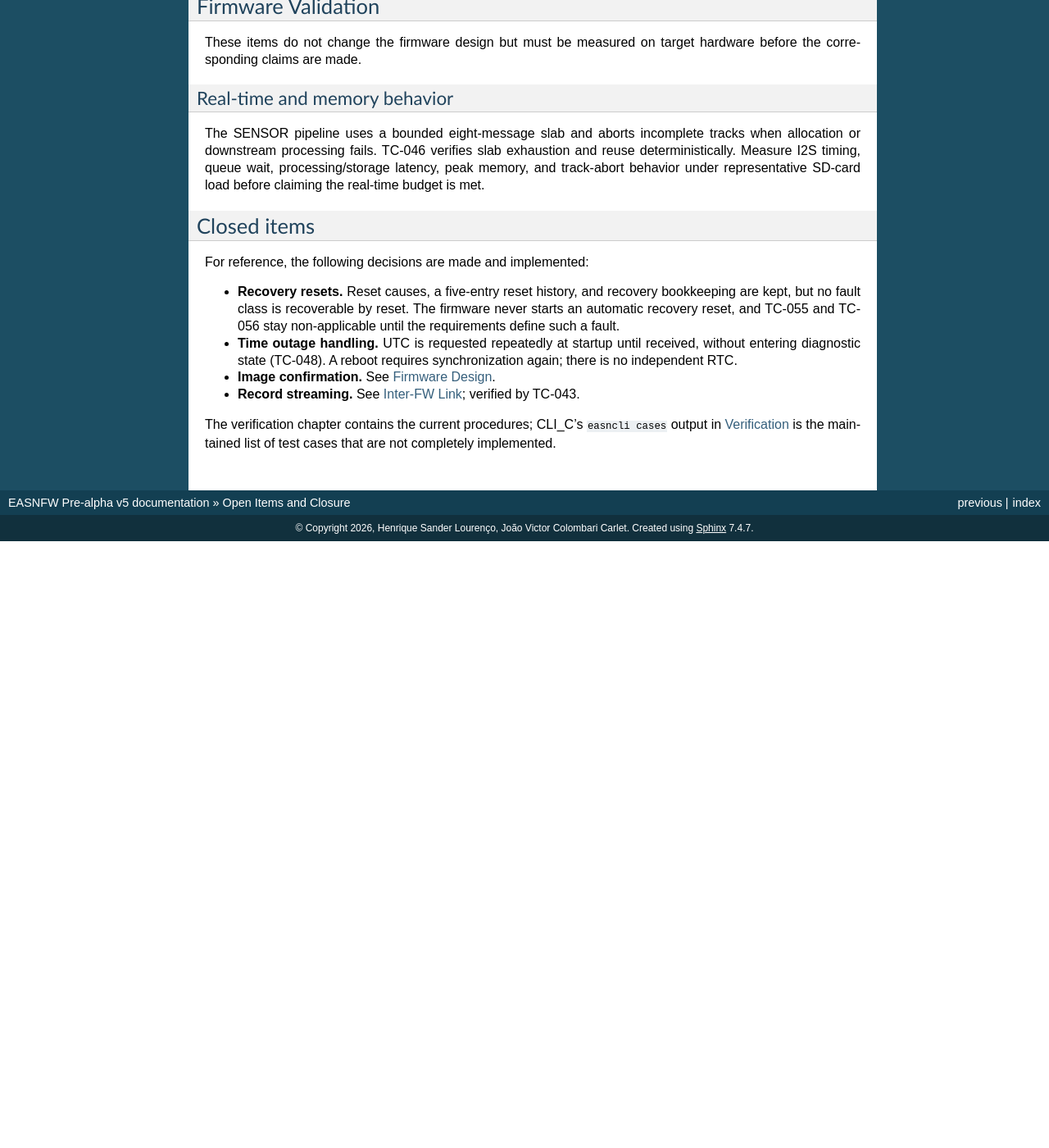
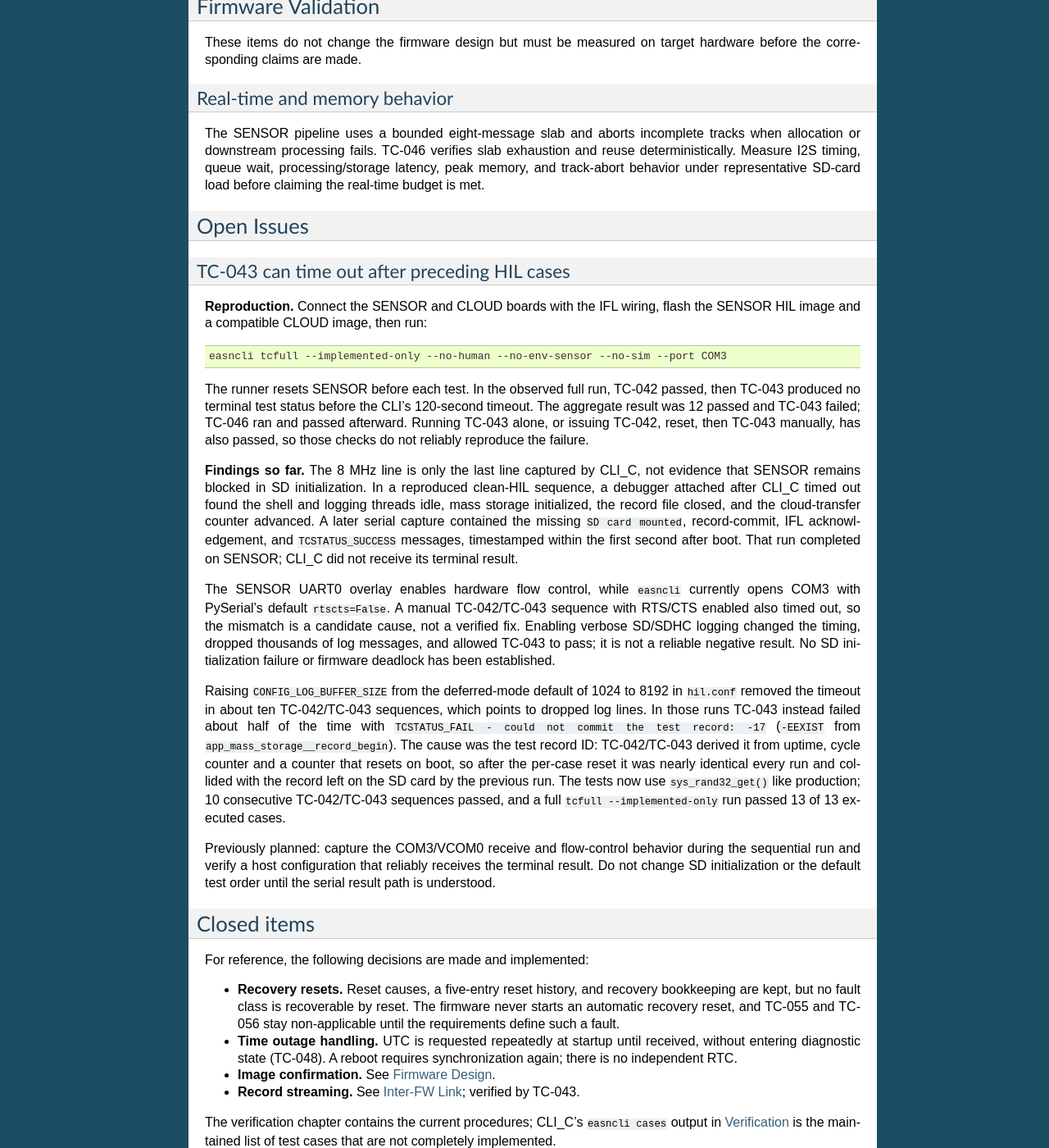
Before and after one commit to hslourenc/easnfw, a Sphinx documentation site: the page built from docs/sphinx/source/chapters/open_items.rst, in a window 1280 px wide and 1400 px high, scrolled down 1502 px. Shown: the whole window at 82% size. Built offline with Sphinx 7.4.7, drawn with Linux system fonts in a browser that asks for light colours; the version number could not be read and is left out; before the commit the page ends 2162 px from its top, so only the background shows below that; some of the changed text lies outside the part shown.

Commit message:
fix TC-042 and TC-043 issues

```diff
--- a/docs/sphinx/source/chapters/open_items.rst
+++ b/docs/sphinx/source/chapters/open_items.rst
@@ -101,6 +101,60 @@ exhaustion and reuse deterministically. Measure I2S timing, queue wait,
 processing/storage latency, peak memory, and track-abort behavior under
 representative SD-card load before claiming the real-time budget is met.
 
+Open Issues
+===========
+
+TC-043 can time out after preceding HIL cases
+---------------------------------------------
+
+**Reproduction.** Connect the SENSOR and CLOUD boards with the IFL wiring,
+flash the SENSOR HIL image and a compatible CLOUD image, then run:
+
+.. code-block:: console
+
+   easncli tcfull --implemented-only --no-human --no-env-sensor --no-sim --port COM3
+
+The runner resets SENSOR before each test. In the observed full run, TC-042
+passed, then TC-043 produced no terminal test status before the CLI's
+120-second timeout. The aggregate result was 12 passed and TC-043 failed; TC-046
+ran and passed afterward. Running TC-043 alone, or issuing TC-042, reset, then
+TC-043 manually, has also passed, so those checks do not reliably reproduce the
+failure.
+
+**Findings so far.** The 8 MHz line is only the last line captured by CLI_C,
+not evidence that SENSOR remains blocked in SD initialization. In a reproduced
+clean-HIL sequence, a debugger attached after CLI_C timed out found the shell
+and logging threads idle, mass storage initialized, the record file closed, and
+the cloud-transfer counter advanced. A later serial capture contained the
+missing ``SD card mounted``, record-commit, IFL acknowledgement, and
+``TCSTATUS_SUCCESS`` messages, timestamped within the first second after boot.
+That run completed on SENSOR; CLI_C did not receive its terminal result.
+
+The SENSOR UART0 overlay enables hardware flow control, while ``easncli``
+currently opens COM3 with PySerial's default ``rtscts=False``. A manual
+TC-042/TC-043 sequence with RTS/CTS enabled also timed out, so the mismatch is
+a candidate cause, not a verified fix. Enabling verbose SD/SDHC logging changed
+the timing, dropped thousands of log messages, and allowed TC-043 to pass; it
+is not a reliable negative result. No SD initialization failure or firmware
+deadlock has been established.
+
+Raising ``CONFIG_LOG_BUFFER_SIZE`` from the deferred-mode default of 1024 to
+8192 in ``hil.conf`` removed the timeout in about ten TC-042/TC-043 sequences,
+which points to dropped log lines. In those runs TC-043 instead failed about
+half of the time with ``TCSTATUS_FAIL - could not commit the test record: -17``
+(``-EEXIST`` from ``app_mass_storage__record_begin``). The cause was the test
+record ID: TC-042/TC-043 derived it from uptime, cycle counter and a counter
+that resets on boot, so after the per-case reset it was nearly identical every
+run and collided with the record left on the SD card by the previous run. The
+tests now use ``sys_rand32_get()`` like production; 10 consecutive
+TC-042/TC-043 sequences passed, and a full ``tcfull --implemented-only`` run
+passed 13 of 13 executed cases.
+
+Previously planned: capture the COM3/VCOM0 receive and flow-control behavior during the
+sequential run and verify a host configuration that reliably receives the
+terminal result. Do not change SD initialization or the default test order
+until the serial result path is understood.
+
 Closed items
 ============
 
```
Also changed, not shown: docs/sphinx/source/chapters/building.rst (+7 -5 lines), 2 other files.
